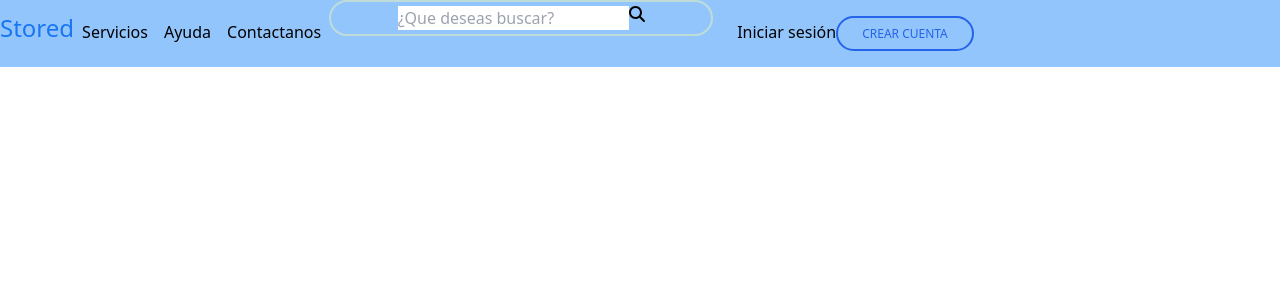
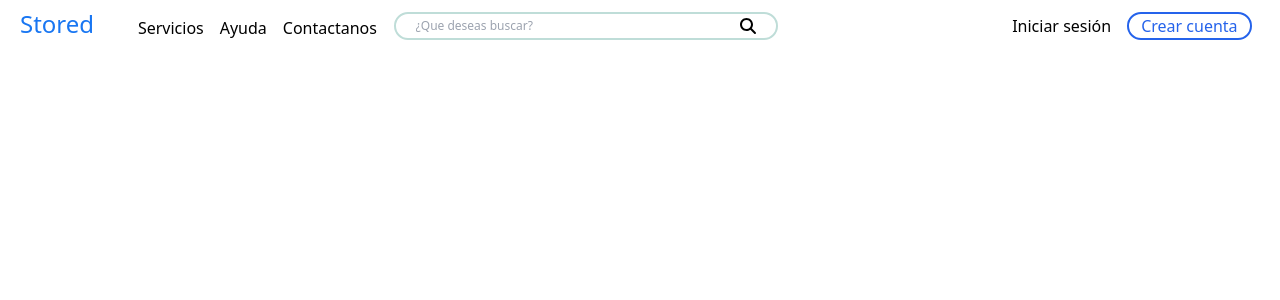
Before and after one commit to javierhol/FrontendStored, a React (Create React App) app: page /homepage in a window 1280 px wide. Shown: the top 300 px of the page. Built offline with nearby package versions, Linux system fonts and the light colour scheme.

Commit message:
Actualización Header

```diff
--- a/src/components/Header.jsx
+++ b/src/components/Header.jsx
@@ -1,5 +1,3 @@
-import { Formik, Form, Field, ErrorMessage } from "formik";
-import { FontAwesomeIcon } from "@fortawesome/react-fontawesome";
 import { Link} from "react-router-dom"
 import { Search } from "./Search";
 
@@ -10,25 +8,27 @@ export const Header=() =>{
         <>
 
 
-        <header className="flex bg-blue-300">
-    <h1 className="text-[#1876F2] font-medium text-3xl  sm:py-3 sm:text-2xl ">Stored</h1>
-    <nav className="flex  w-full">
-      <ul className="flex">
-         <Link to="/" className="nav-item px-2 py-5">
-            <span className="nav-link hover:text-gray-700  focus:text-gray-700">Servicios</span>
+        <header className="flex bg-white w-full h-12">
+    <h1 className="text-[#1876F2] font-medium  sm:m-2 sm:text-xl hover:text-decoration md:ml-5 lg:mr-3 lg:ml-5 lg:m-2 lg:text-2xl xl:text-2xl xl:mt-2 2xl:text-3xl 2xl:mt-1 2xl:m-5">Stored</h1>
+    <nav className="flex w-full justify-around">
+      <ul className="flex sm:justify-between sm:text-xs sm:py-4 lg:w-60 lg:text-base xl:w-44 xl:mb-3 xl:mr-5 2xl:w-1/4 2xl:justify-around 2xl:mb-3 2xl:p-3">
+         <Link to="/" className="nav-item px-2  inline-block relative hover:underline hover:underline-offset-4 decoration-[#1876F2] origin-bottom-right">
+            <span className="nav-linktransition ">Servicios</span>
           </Link>
-          <Link to="/" className="nav-item px-2 py-5">
-            <span className="nav-link hover:text-red-700  focus:text-red-700">Ayuda</span>
+          <Link to="/" className="nav-item px-2 inline-block relative hover:underline hover:underline-offset-4 decoration-[#1876F2] origin-bottom-right">
+            <span className="nav-link">Ayuda</span>
             </Link>
-            <Link to="/" className="nav-item px-2 py-5">
-              <span className="nav-link hover:text-gray-700  focus:text-gray-700">Contactanos</span>
+            <Link to="/" className="nav-item px-2 inline-block relative hover:underline hover:underline-offset-4 decoration-[#1876F2] hover:bg.blue-800 origin-bottom-right">
+              <span className="nav-link ">Contactanos</span>
             </Link>
       </ul>
        <Search/>
-        <div className="flex py-4">
-          <li className="nav-item px-6 list-none ">
-            <a className="nav-link  hover:text-gray-700 focus:text-gray-700 " href="#">Iniciar sesión</a>
-            <button type="button" className="inline-block px-6 py-2 border-2 border-blue-600 text-blue-600 font-medium text-xs leading-tight uppercase rounded-full hover:bg-blue-600 hover:text-white focus:outline-none focus:ring-0 transition duration-150 ease-in-out">Crear cuenta</button>
+        <div className="">
+           <li className="nav-item sm:m-2 list-none lg:m-1 lg:w-60">
+            <Link to="/" className="nav-item py-2 ">
+              <span className="nav-link hover:text-gray-700  focus:text-gray-700 sm:text-xs lg:mr-3 lg:text-base xl:text-base 2xl:mr-0">Iniciar sesión</span>
+            </Link>
+            <button type="button" className="inline-block px-3 py-1 border-2 border-blue-600 text-blue-600 font-medium text-xs leading-tight rounded-full hover:bg-blue-600 hover:text-white focus:outline-none focus:ring-0 transition duration-150 ease-in-out sm:text-xs sm:ml-2 sm:mt-1 lg:ml-1 lg:text-base lg:py-0 lg:mt-2 xl:text-base 2xl:ml-5">Crear cuenta</button>
           </li>
         </div>
     </nav>
--- a/src/components/Search.jsx
+++ b/src/components/Search.jsx
@@ -1,7 +1,6 @@
-import { Formik, Field, Form, ErrorMessage } from "formik";
+import { Formik, Field, Form } from "formik";
 import { FontAwesomeIcon } from "@fortawesome/react-fontawesome";
 import { faMagnifyingGlass} from "@fortawesome/free-solid-svg-icons";
-import { Link} from "react-router-dom"
 
 
 
@@ -12,11 +11,11 @@ export const Search=() =>{
 
     <>
 
-      <Formik >
-      <Form >
-      <div className="border-2 border-[#BFDDD8] rounded-full py-1 w-96 flex justify-center">
-        <Field type="search" placeholder="¿Que deseas buscar?" className="form-control-lg  outline-0 "/>
-        <FontAwesomeIcon className="fa-search color-[#BCBCBC]" icon={faMagnifyingGlass}/>
+      <Formik>
+      <Form className="xl:w-2/4 2xl:w-1/4 2xl:mr-16">
+      <div className="border-2 border-[#BFDDD8] rounded-full py-1 flex justify-center sm:w-44 sm:my-2 sm:mt-3 md:w-64 md:mx-5 lg:w- xl:w-96">
+        <Field type="search" placeholder="¿Que deseas buscar?" className="form-control-lg  outline-0 sm:w-32 sm:text-xs md:w-52 lg:w-72 xl:w-full xl:mx-5"/>
+        <FontAwesomeIcon className="fa-search color-[#BCBCBC] xl:mr-5" icon={faMagnifyingGlass}/>
       </div>
       </Form>
     </Formik>
```
Also changed, not shown: src/components/HomePage.jsx (+13 -13 lines).
